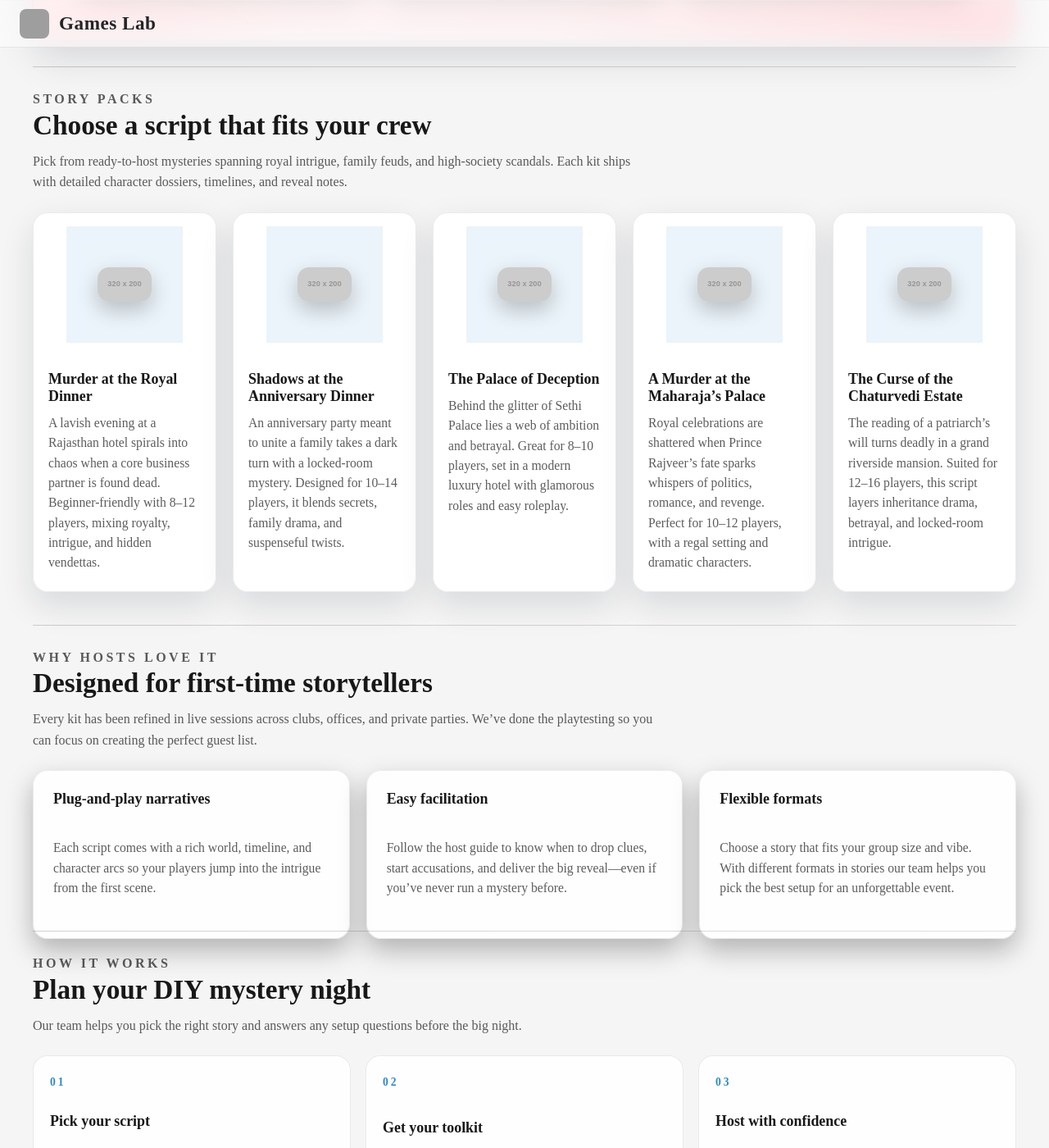
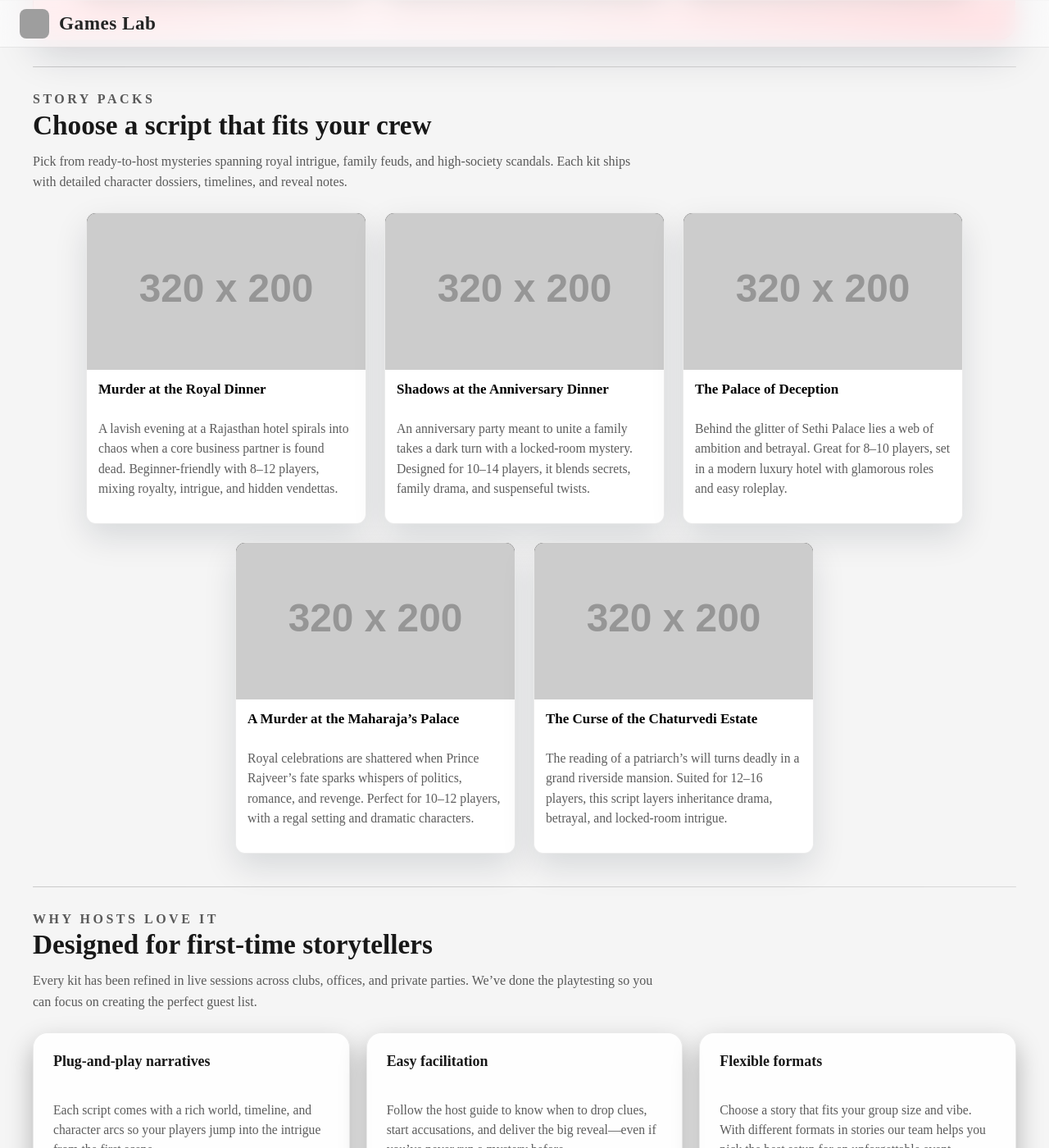
Before and after one commit to gameslabbangalore-maker/website, a Jekyll site: the page built from murder-mystery-scripts.html, in a window 1280 px wide and 1400 px high, scrolled down 531 px. Shown: the whole window at 82% size. Built offline with Jekyll 4.4.1, drawn with Linux system fonts in a browser that asks for light colours; grey boxes are pictures that could not be loaded.

Commit message:
Reuse homepage card component for script listings

```diff
--- a/assets/css/murder-mystery-scripts.css
+++ b/assets/css/murder-mystery-scripts.css
@@ -147,56 +147,22 @@ body.scripts-page a:not(.book-btn) {
   grid-template-columns: repeat(auto-fit, minmax(240px, 1fr));
 }
 
-.scripts-grid--cards {
-  grid-template-columns: repeat(auto-fit, minmax(220px, 1fr));
+.scripts-cards-row {
+  width: 100%;
 }
 
 .script-card {
-  background: color-mix(in srgb, var(--surface-elevated) 88%, transparent);
   border: 1px solid var(--scripts-border);
-  border-radius: 18px;
   box-shadow: 0 14px 34px rgba(0, 0, 0, 0.26);
-  overflow: hidden;
-  display: flex;
-  flex-direction: column;
 }
 
-.script-card__media {
-  display: flex;
-  align-items: center;
-  justify-content: center;
-  background: rgba(0, 0, 0, 0.4);
-  overflow: hidden;
-  padding: 24px;
-  aspect-ratio: 1 / 1;
+.script-card .card-body {
+  gap: 10px;
 }
 
-.script-card__media img {
-  max-width: 70%;
-  max-height: 70%;
-  width: auto;
-  height: auto;
-  object-fit: contain;
-  display: block;
-  border-radius: 14px;
-  box-shadow: 0 10px 26px rgba(0, 0, 0, 0.22);
-}
-
-.script-card__body {
-  display: grid;
-  gap: 10px;
-  padding: 18px 18px 22px;
-}
-
-.script-card__title {
-  margin: 0;
-  font-size: 1.12rem;
-}
-
-.script-card__description {
-  margin: 0;
+.script-card .event-tagline {
+  color: var(--scripts-muted);
   line-height: 1.55;
-  color: var(--scripts-muted);
   font-size: 0.98rem;
 }
 
@@ -311,13 +277,8 @@ body.scripts-page a:not(.book-btn) {
 
 @media (prefers-color-scheme: light) {
   .script-card {
-    background: rgba(255, 255, 255, 0.94);
     border-color: rgba(0, 0, 0, 0.08);
     box-shadow: 0 16px 40px rgba(12, 24, 42, 0.12);
-  }
-
-  .script-card__media {
-    background: rgba(9, 117, 188, 0.08);
   }
 }
 
@@ -348,19 +309,11 @@ body.scripts-page a:not(.book-btn) {
     align-items: stretch;
   }
 
-  .scripts-grid--cards {
-    display: grid;
-    grid-template-columns: 1fr;
+  .scripts-cards-row {
     gap: 14px;
   }
 
   .script-card {
-    width: 100%;
-    max-width: none;
-    height: auto;
-    flex-direction: row;
-    align-items: center;
-    gap: 10px;
     padding: clamp(12px, 3vw, 16px);
     border-radius: 12px;
     box-shadow: 0 2px 8px rgba(0, 0, 0, 0.8);
@@ -368,50 +321,19 @@ body.scripts-page a:not(.book-btn) {
     -webkit-backdrop-filter: blur(14px);
   }
 
-  .script-card__media {
-    width: clamp(72px, 22vw, 96px);
-    aspect-ratio: 1 / 1;
-    padding: 0;
-    border-radius: 10px;
-    overflow: hidden;
-    background: #111;
-    box-shadow: none;
-    flex-shrink: 0;
-    display: flex;
-    align-items: center;
-    justify-content: center;
-  }
-
-  .script-card__media img {
-    max-width: 84%;
-    max-height: 84%;
-    width: auto;
-    height: auto;
-    object-fit: contain;
-    border-radius: 0;
-    box-shadow: none;
-  }
-
-  .script-card__body {
-    padding: 0;
-    display: flex;
-    flex-direction: column;
-    gap: calc(5px + 0.2vw);
-    flex: 1 1 auto;
-    min-width: 0;
+  .script-card .card-body {
     padding-right: clamp(10px, 2vw, 18px);
   }
 
-  .script-card__title {
+  .script-card .event-title {
     font-size: clamp(1rem, 4vw, 1.2rem);
-    font-weight: 900;
-    margin: 0;
+    font-weight: 900 !important;
+    white-space: normal;
   }
 
-  .script-card__description {
+  .script-card .event-tagline {
     font-size: clamp(0.92rem, 3.2vw, 1.02rem);
-    line-height: 1.5;
-    color: var(--scripts-muted);
+    white-space: normal;
   }
 
   .scripts-hero-highlights li {
@@ -444,16 +366,7 @@ body.scripts-page a:not(.book-btn) {
     grid-template-columns: 1fr;
   }
 
-  .script-card {
-    width: 100%;
-  }
-
-  .script-card__media {
-    width: clamp(70px, 26vw, 96px);
-    border-radius: 11px;
-  }
-
-  .script-card__description {
+  .script-card .event-tagline {
     font-size: clamp(0.9rem, 3.6vw, 1rem);
   }
 
--- a/murder-mystery-scripts.html
+++ b/murder-mystery-scripts.html
@@ -42,15 +42,15 @@ seo_description: Downloadable Murder Mystery scripts, character dossiers, and ho
           <h2 id="scripts-showcase-title">Choose a script that fits your crew</h2>
           <p>Pick from ready-to-host mysteries spanning royal intrigue, family feuds, and high-society scandals. Each kit ships with detailed character dossiers, timelines, and reveal notes.</p>
         </div>
-        <div class="scripts-grid scripts-grid--cards" role="list">
+        <div class="cards-row scripts-cards-row" role="list">
           {% for script in script_catalog.scripts %}
-            <article class="script-card" role="listitem">
-              <figure class="script-card__media">
+            <article class="card script-card" role="listitem">
+              <div class="media">
                 <img src="{{ script.image | escape }}" alt="{{ script.title | escape }} cover art placeholder" loading="lazy">
-              </figure>
-              <div class="script-card__body">
-                <h3 class="script-card__title">{{ script.title }}</h3>
-                <p class="script-card__description">{{ script.description }}</p>
+              </div>
+              <div class="card-body">
+                <h3 class="event-title">{{ script.title }}</h3>
+                <p class="event-tagline">{{ script.description }}</p>
               </div>
             </article>
           {% endfor %}
```
